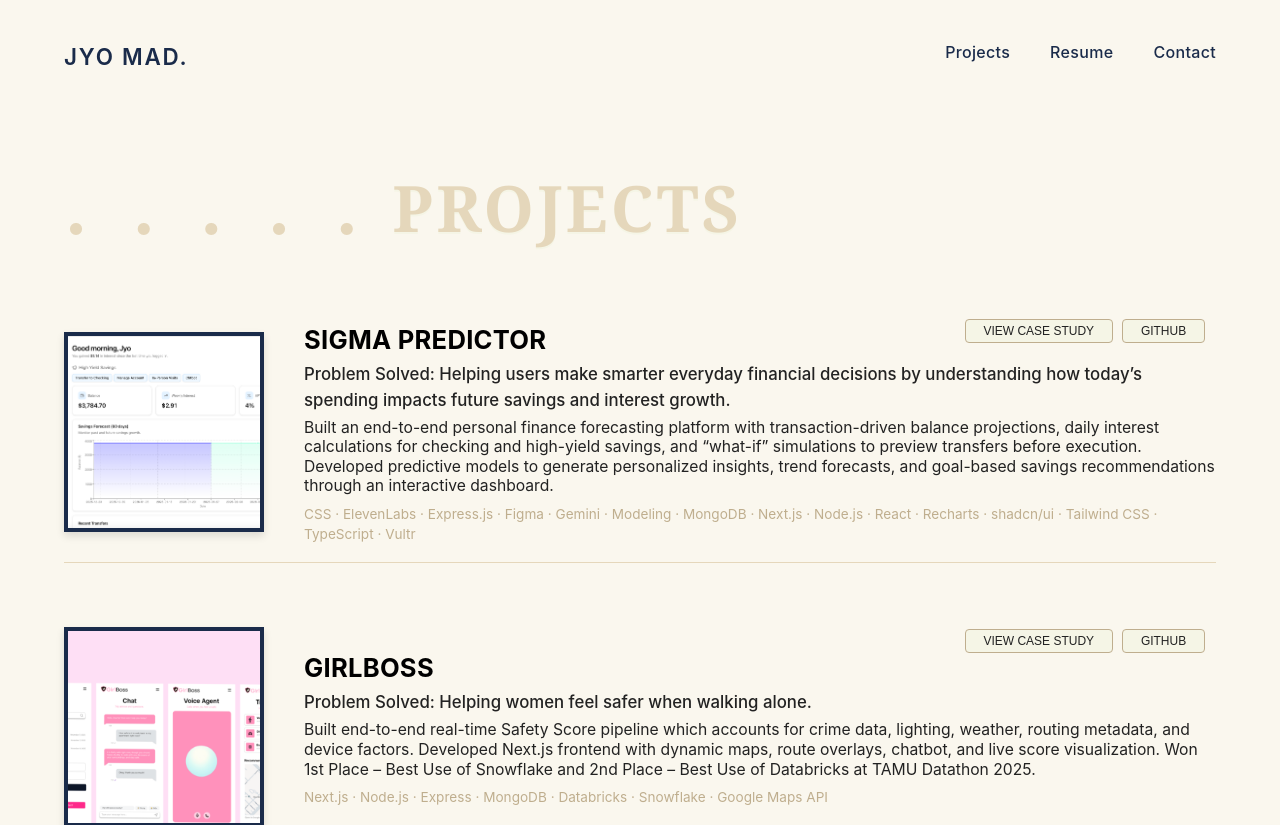
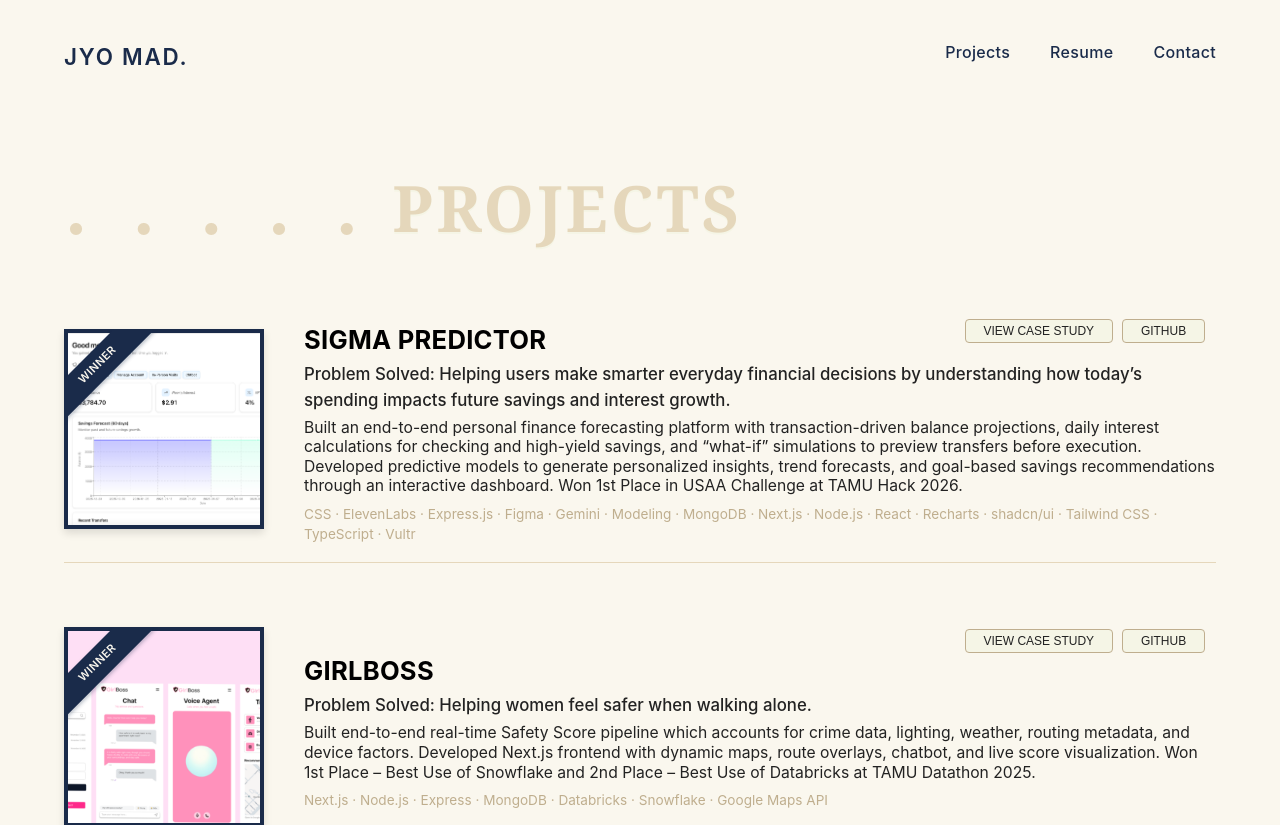
Before and after one commit to KoalaisMad/newPortfolio, a React (Vite) app in the folder Portfolio/portfolio-app/: page /projects in a window 1280 px wide. Shown: the top 825 px of the page. Built offline with nearby package versions, Linux system fonts and the light colour scheme.

Commit message:
update hmm

```diff
--- a/Portfolio/portfolio-app/src/projects.jsx
+++ b/Portfolio/portfolio-app/src/projects.jsx
@@ -7,7 +7,7 @@ const projects = [
     title: 'SIGMA PREDICTOR',
     problem: 'Helping users make smarter everyday financial decisions by understanding how today’s spending impacts future savings and interest growth.',
     description:
-      'Built an end-to-end personal finance forecasting platform with transaction-driven balance projections, daily interest calculations for checking and high-yield savings, and “what-if” simulations to preview transfers before execution. Developed predictive models to generate personalized insights, trend forecasts, and goal-based savings recommendations through an interactive dashboard.',
+      'Built an end-to-end personal finance forecasting platform with transaction-driven balance projections, daily interest calculations for checking and high-yield savings, and “what-if” simulations to preview transfers before execution. Developed predictive models to generate personalized insights, trend forecasts, and goal-based savings recommendations through an interactive dashboard. Won 1st Place in USAA Challenge at TAMU Hack 2026.',
     tech: 'CSS · ElevenLabs · Express.js · Figma · Gemini · Modeling · MongoDB · Next.js · Node.js · React · Recharts · shadcn/ui · Tailwind CSS · TypeScript · Vultr',
     image: '/SigmaPredictor.png',
     link:'https://devpost.com/software/sigma-predictor?ref_content=my-projects-tab&ref_feature=my_projects',
@@ -117,7 +117,38 @@ export default function Projects() {
       <div className="projects-list">
         {projects.map((project, idx) => (
           <div className="project-card" key={idx}>
-            <img src={project.image} alt={project.title} className="project-image" />
+            <div style={{position: 'relative'}}>
+              <img src={project.image} alt={project.title} className="project-image" />
+              {(project.title === 'SIGMA PREDICTOR' || project.title === 'GIRLBOSS') && (
+                <div style={{
+                  position: 'absolute',
+                  top: '0',
+                  left: '0',
+                  width: '120px',
+                  height: '120px',
+                  overflow: 'hidden',
+                  zIndex: 2
+                }}>
+                  <div style={{
+                    position: 'absolute',
+                    top: '22px',
+                    left: '-30px',
+                    background: '#1a2b4a',
+                    color: '#FAF7EE',
+                    padding: '5px 40px',
+                    transform: 'rotate(-45deg)',
+                    fontSize: '11px',
+                    fontWeight: '600',
+                    letterSpacing: '0.5px',
+                    textAlign: 'center',
+                    boxShadow: '0 2px 4px rgba(26, 43, 74, 0.3)',
+                    borderBottom: '2px solid rgba(26, 43, 74, 0.8)'
+                  }}>
+                    WINNER
+                  </div>
+                </div>
+              )}
+            </div>
             <div className="project-info">
               <h2 className="project-title">{project.title}</h2>
               {project.problem && <div className="project-problem">Problem Solved: {project.problem}</div>}
```
